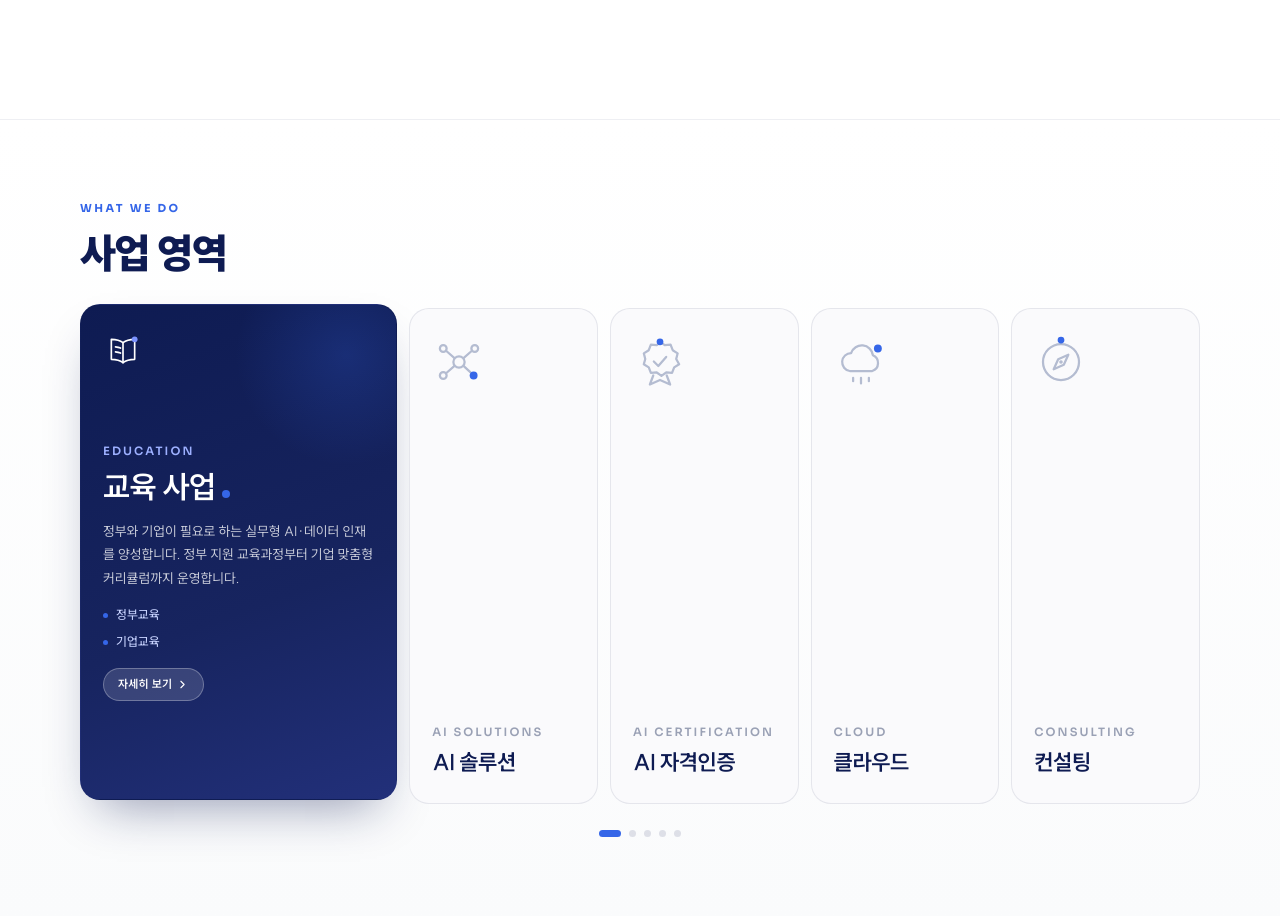
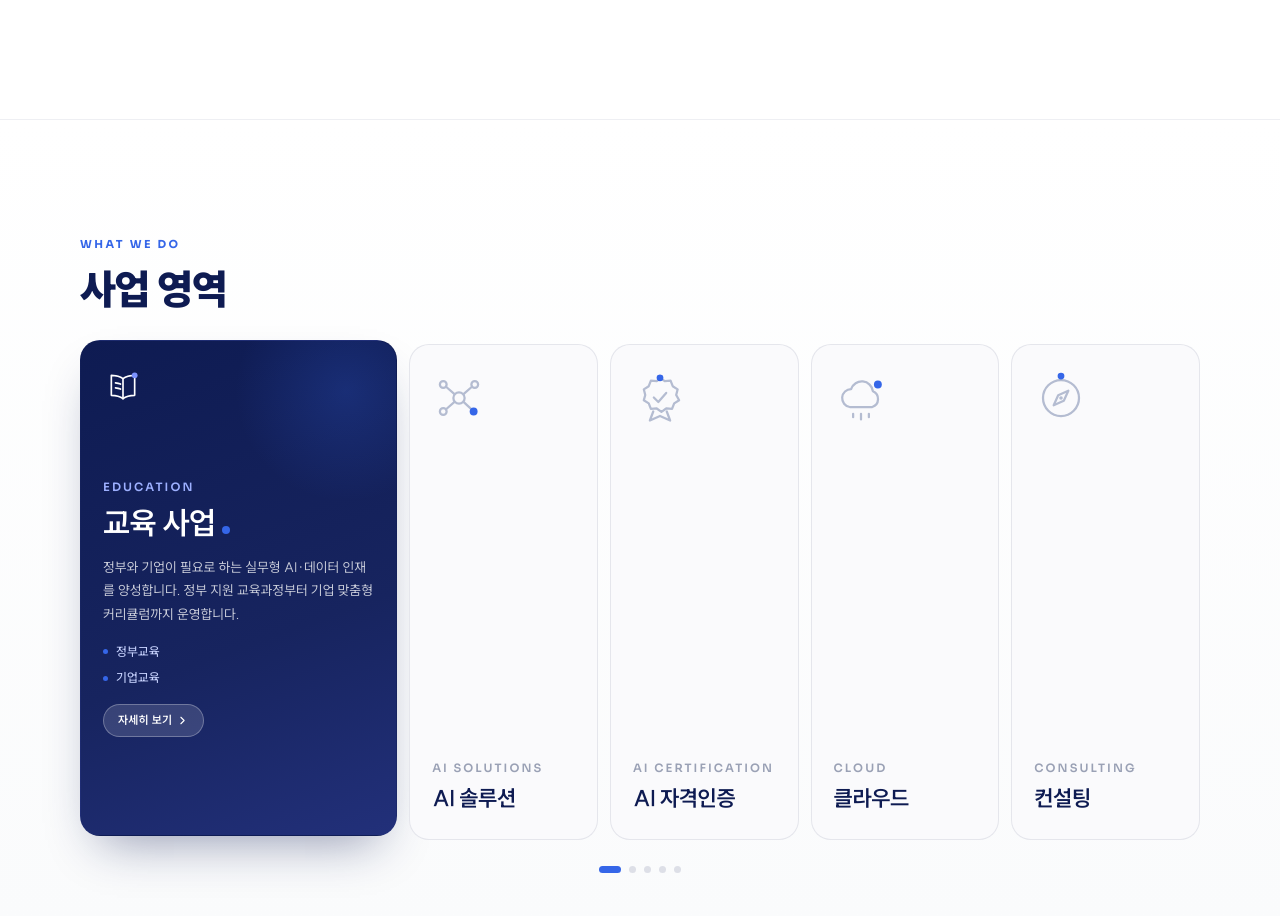
Before and after one commit to chaeuns/vodawebsite, a Next.js app: page / in a window 1280 px wide. Shown: the part 680-1596 px from the top of the page. Built offline with nearby package versions, Linux system fonts and the light colour scheme.

Commit message:
padding 조정

```diff
--- a/app/page.tsx
+++ b/app/page.tsx
@@ -503,8 +503,8 @@ export default function App() {
         height: isAreaMobile ? "auto" : "100vh",
         display: "flex",
         flexDirection: "column",
-        justifyContent: isAreaMobile ? "center" : "flex-start",
-        padding: isAreaMobile ? "48px 24px" : "56px 0 0",
+        justifyContent: isAreaMobile ? "center" : "center",
+        padding: isAreaMobile ? "48px 24px" : "45px 0 0",
         boxSizing: "border-box",
         background: "linear-gradient(180deg, #FFFFFF 0%, #FAFBFC 100%)",
       }}
```
